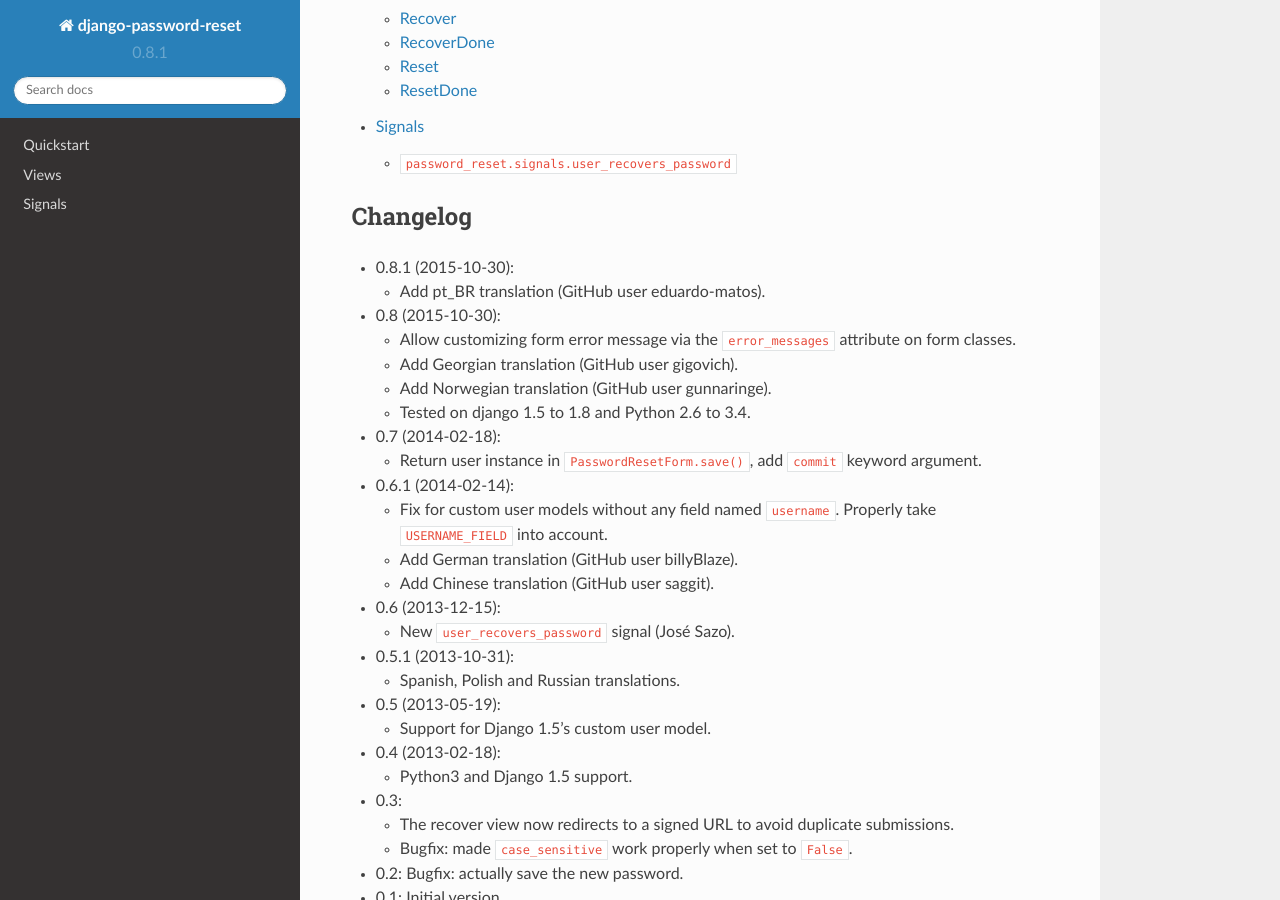
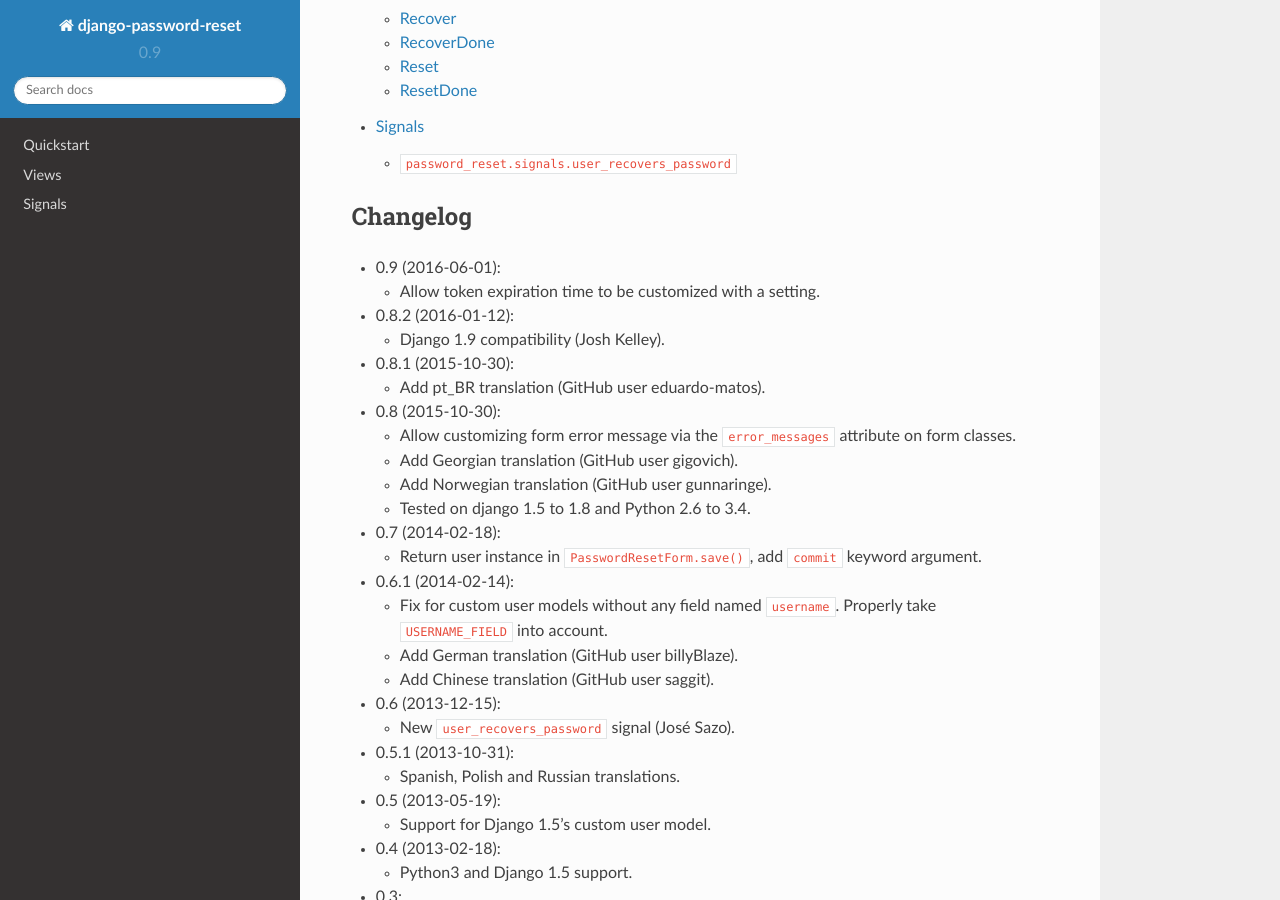
Before and after one commit to brutasse/django-password-reset, a Sphinx documentation site: the page built from docs/index.rst, in a window 1280 px wide and 900 px high, scrolled down 706 px. Built offline with Sphinx 7.4.7 and the Read the Docs theme 2.0.0, drawn with Linux system fonts in a browser that asks for light colours.

```diff
--- a/docs/conf.py
+++ b/docs/conf.py
@@ -50,9 +50,9 @@ copyright = u'2012-{0}, Bruno Renié'.format(datetime.datetime.today().year)
 # built documents.
 #
 # The short X.Y version.
-version = '0.8.1'
+version = '0.9'
 # The full version, including alpha/beta/rc tags.
-release = '0.8.1'
+release = '0.9'
 
 # The language for content autogenerated by Sphinx. Refer to documentation
 # for a list of supported languages.
--- a/docs/index.rst
+++ b/docs/index.rst
@@ -27,6 +27,14 @@ Contents:
 
 Changelog
 ---------
+
+* 0.9 (2016-06-01):
+
+  * Allow token expiration time to be customized with a setting.
+
+* 0.8.2 (2016-01-12):
+
+  * Django 1.9 compatibility (Josh Kelley).
 
 * 0.8.1 (2015-10-30):
 
--- a/password_reset/__init__.py
+++ b/password_reset/__init__.py
@@ -1 +1 @@
-__version__ = '0.8.1'
+__version__ = '0.9'
```
